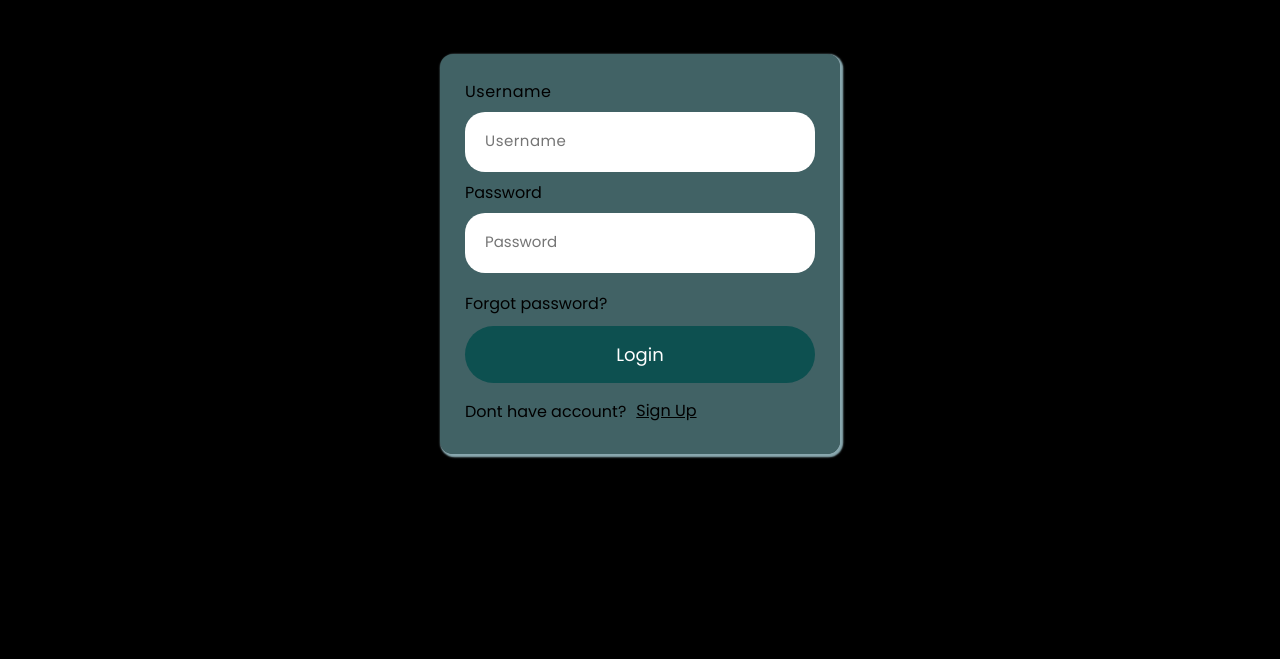
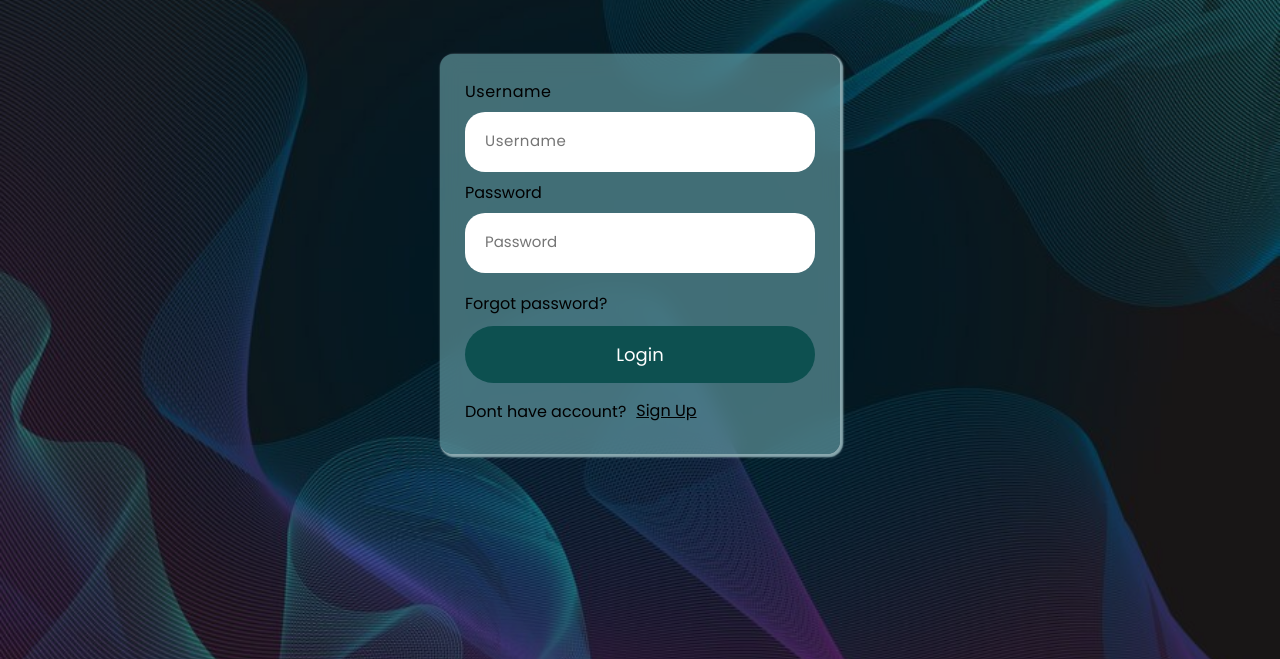
Before and after one commit to rodrigomarcelo643/LoginActivity, a plain HTML site: page Activity/index.html in a window 1280 px wide. Shown: the part 141-800 px from the top of the page. Drawn offline with Linux system fonts and the light colour scheme.

Commit message:
Update index.css

```diff
--- a/Activity/index.css
+++ b/Activity/index.css
@@ -5,8 +5,8 @@
 }
 body {
 
-  background-color: rgb(150, 243, 235);
-    background-image: linear-gradient(rgba(0, 0, 0, 1), rgba(0, 0, 0, 1)), url('bg.jpg');
+    background-color: rgb(150, 243, 235);
+    background-image: linear-gradient(rgba(0, 0, 0, 0.3), rgba(0, 0, 0, 0.3)), url('bg.jpg');
     background-size: cover;
 
 
```
